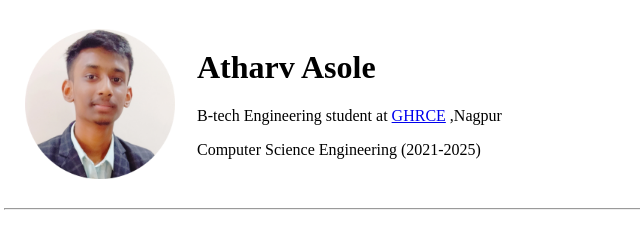
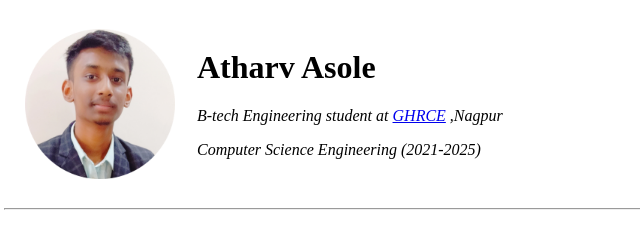
Before and after one commit to AtharvAsole/WebAndD, a plain HTML site: page index.html in a window 1280 px wide. Shown: the top 227 px of the page, 4-644 px from the left. Drawn offline with Linux system fonts and the light colour scheme.

Commit message:
1-ChangeInIndex

```diff
--- a/index.html
+++ b/index.html
@@ -11,8 +11,8 @@
         <td><img src=".\photo(2).png" height="150px" alt="Atharv Asole" ></td>
 
       <td>  <h1><strong>Atharv Asole</strong> </h1>
-      <p>B-tech Engineering student at <a href="https://ghrce.raisoni.net/">GHRCE</a> ,Nagpur</p>
-    <p>Computer Science Engineering (2021-2025)</p>
+      <p><em>B-tech Engineering student at <a href="https://ghrce.raisoni.net/">GHRCE</a> ,Nagpur</em></p>
+    <p><em>Computer Science Engineering (2021-2025)</em></p>
   </td>
 
         </tr>
```
